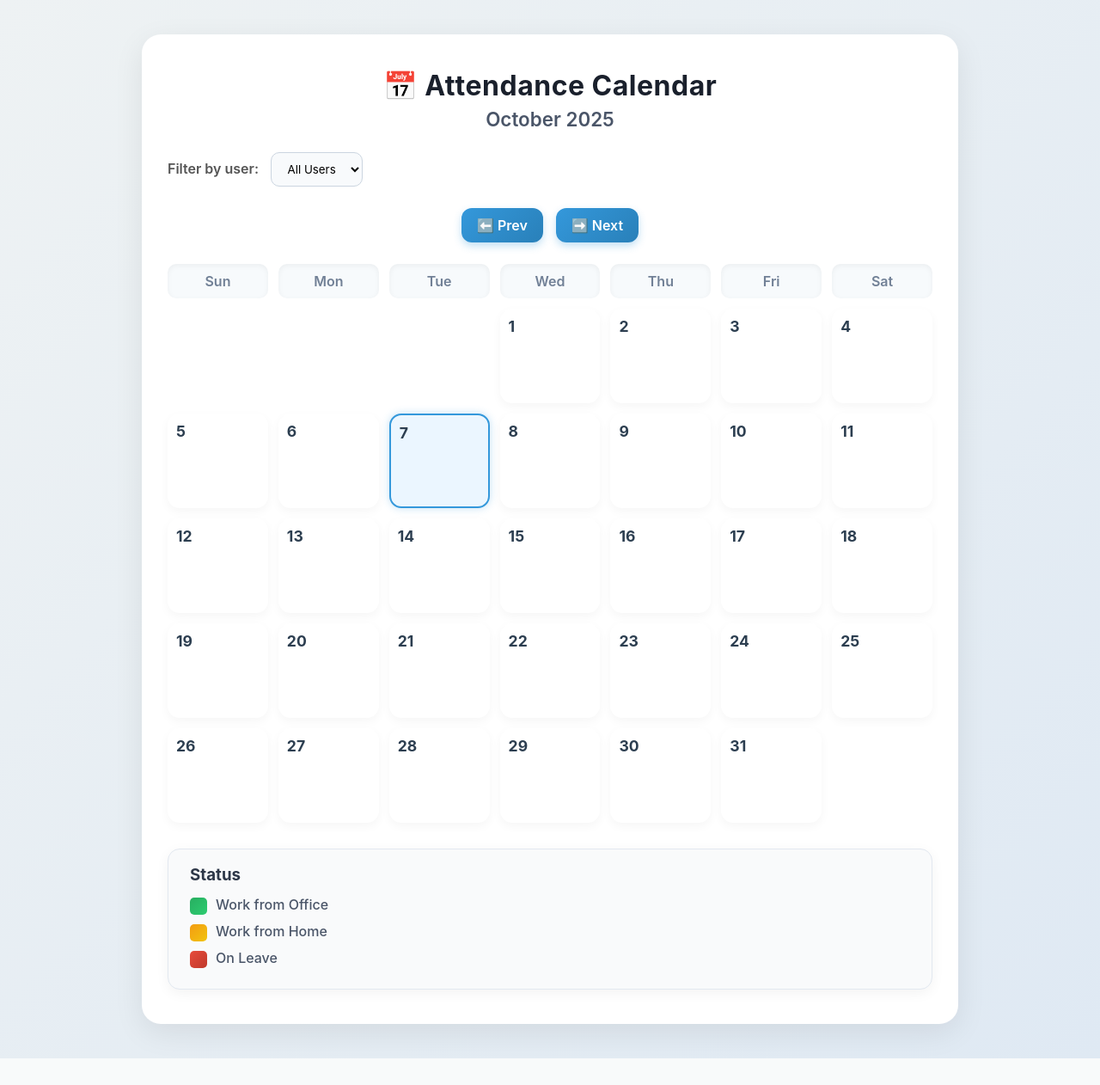
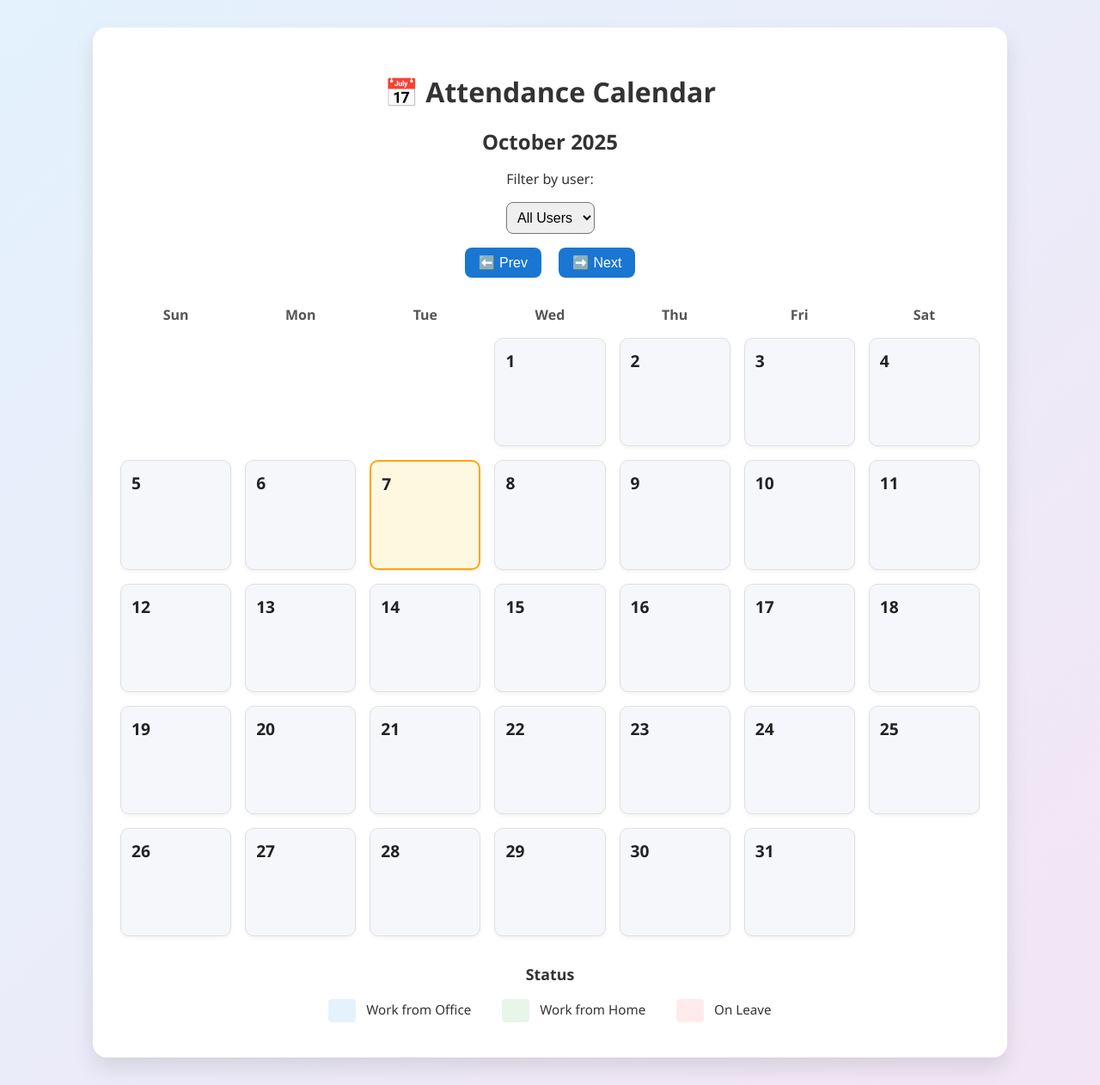
Before and after one commit to GPRaikar/Attendance-Tracker-Backend, a Flask app: page /calendar in a window 1280 px wide. Shown: the whole page at 86% size. Before the commit the page ends 1231 px from the top, so only its background shows below. Run offline with Flask 3, Linux system fonts and the light colour scheme; data that the repository does not hold is empty.

Commit message:
Update style.css

```diff
--- a/static/style.css
+++ b/static/style.css
@@ -1,297 +1,146 @@
-/* ===============================
-   Global Reset & Base Styling
-=============================== */
-* {
+body {
+  font-family: 'Segoe UI', Tahoma, Geneva, Verdana, sans-serif;
+  background: linear-gradient(135deg, #e3f2fd, #f3e5f5);
   margin: 0;
-  padding: 0;
-  box-sizing: border-box;
-  font-family: "Inter", "Poppins", sans-serif;
+  padding: 2rem;
+  color: #333;
 }
 
-body {
-  background: linear-gradient(135deg, #eef2f3, #dfe9f3);
-  color: #2c3e50;
-  display: flex;
-  justify-content: center;
-  align-items: flex-start;
-  min-height: 100vh;
-  padding: 40px 20px;
+.calendar-container {
+  max-width: 1000px;
+  margin: auto;
+  background: white;
+  border-radius: 16px;
+  padding: 2rem;
+  box-shadow: 0 12px 24px rgba(0, 0, 0, 0.1);
 }
 
-/* ===============================
-   Calendar Container
-=============================== */
-.calendar-container {
-  background: #ffffff;
-  border-radius: 22px;
-  box-shadow: 0 10px 35px rgba(0, 0, 0, 0.08);
-  padding: 40px 30px;
-  max-width: 950px;
-  width: 100%;
-  animation: fadeIn 0.8s ease;
-  transition: all 0.3s ease;
+h1, h2 {
+  text-align: center;
+  margin-bottom: 1rem;
+  color: #333;
 }
 
-.calendar-container:hover {
-  transform: translateY(-2px);
-  box-shadow: 0 14px 40px rgba(0, 0, 0, 0.12);
+label, select, .calendar-controls {
+  display: block;
+  margin: 1rem auto;
+  text-align: center;
 }
 
-/* ===============================
-   Headings
-=============================== */
-h1 {
-  text-align: center;
-  font-weight: 700;
-  font-size: 2rem;
-  color: #1a202c;
-  letter-spacing: 0.5px;
-  margin-bottom: 6px;
+select {
+  padding: 0.5rem;
+  font-size: 1rem;
+  border-radius: 8px;
 }
 
-#monthLabel {
-  text-align: center;
-  font-size: 1.4rem;
-  color: #4a5568;
-  margin-bottom: 25px;
-  font-weight: 600;
+button {
+  margin: 0 0.5rem;
+  padding: 0.5rem 1rem;
+  font-size: 1rem;
+  cursor: pointer;
+  border: none;
+  border-radius: 8px;
+  background-color: #1976d2;
+  color: white;
+  transition: background-color 0.2s ease;
+}
+button:hover {
+  background-color: #0d47a1;
 }
 
-/* ===============================
-   Filter Dropdown
-=============================== */
-label {
-  font-weight: 600;
+#calendar {
+  display: grid;
+  grid-template-columns: repeat(7, 1fr);
+  gap: 1rem;
+  margin-top: 2rem;
+}
+
+.day-name {
+  font-weight: bold;
+  text-align: center;
   color: #555;
 }
 
-#userFilter {
-  margin-left: 10px;
-  padding: 10px 14px;
+.day {
+  background-color: #f5f7fa;
   border-radius: 10px;
-  border: 1px solid #cbd5e0;
-  background-color: #f8fafc;
-  transition: all 0.3s ease;
+  padding: 0.75rem;
+  min-height: 100px;
+  border: 1px solid #e0e0e0;
+  position: relative;
+  box-shadow: 0 2px 4px rgba(0,0,0,0.05);
 }
 
-#userFilter:hover,
-#userFilter:focus {
-  border-color: #3498db;
-  background-color: #ffffff;
-  box-shadow: 0 0 6px rgba(52, 152, 219, 0.4);
+.today {
+  border: 2px solid #ffa500;
+  background-color: #fff8e1;
 }
 
-/* ===============================
-   Calendar Controls
-=============================== */
-.calendar-controls {
-  display: flex;
-  justify-content: center;
-  gap: 15px;
-  margin: 25px 0;
-}
-
-button {
-  background: linear-gradient(135deg, #3498db, #2980b9);
-  color: #fff;
+.empty {
+  background: transparent;
   border: none;
-  padding: 10px 18px;
-  border-radius: 12px;
-  font-size: 1rem;
-  cursor: pointer;
-  font-weight: 600;
-  transition: all 0.3s ease;
-  box-shadow: 0 4px 10px rgba(52, 152, 219, 0.3);
-}
-
-button:hover {
-  transform: translateY(-2px);
-  background: linear-gradient(135deg, #4aa3df, #1f6aa8);
-  box-shadow: 0 6px 12px rgba(52, 152, 219, 0.4);
-}
-
-button:active {
-  transform: scale(0.96);
-}
-
-/* ===============================
-   Calendar Grid
-=============================== */
-#calendar {
-  display: grid;
-  grid-template-columns: repeat(7, 1fr);
-  gap: 12px;
-}
-
-.day-name {
-  text-align: center;
-  font-weight: 600;
-  color: #718096;
-  padding: 10px;
-  background: #f7fafc;
-  border-radius: 10px;
-  box-shadow: inset 0 2px 6px rgba(0, 0, 0, 0.05);
-}
-
-.day {
-  background: #ffffff;
-  border-radius: 14px;
-  min-height: 110px;
-  padding: 10px;
-  position: relative;
-  box-shadow: 0 4px 12px rgba(0, 0, 0, 0.04);
-  transition: all 0.25s ease;
-}
-
-.day:hover {
-  transform: translateY(-4px);
-  box-shadow: 0 8px 18px rgba(0, 0, 0, 0.08);
-}
-
-.day.empty {
-  background: transparent;
   box-shadow: none;
 }
 
 .date {
-  font-weight: 700;
-  color: #2c3e50;
-  font-size: 1.1rem;
-  margin-bottom: 5px;
+  font-weight: bold;
+  font-size: 1.2rem;
+  margin-bottom: 0.5rem;
+  color: #222;
 }
 
-/* ===============================
-   Today Highlight
-=============================== */
-.today {
-  border: 2px solid #3498db;
-  background: #ebf6ff;
-  box-shadow: 0 0 10px rgba(52, 152, 219, 0.3);
+.status {
+  padding: 0.35rem 0.5rem;
+  margin: 0.25rem 0;
+  border-radius: 6px;
+  font-size: 0.9rem;
+  transition: transform 0.2s, box-shadow 0.2s;
+  cursor: default;
 }
 
-/* ===============================
-   Status Tags
-=============================== */
-.status {
-  display: block;
-  font-size: 0.85rem;
-  border-radius: 10px;
-  padding: 5px 8px;
-  margin-top: 5px;
-  text-align: center;
-  font-weight: 500;
-  color: #fff;
-  word-break: break-word;
-  animation: fadeIn 0.3s ease;
+.status:hover {
+  transform: scale(1.03);
+  box-shadow: 0 2px 6px rgba(0, 0, 0, 0.1);
 }
 
 .status.wfo {
-  background: linear-gradient(135deg, #27ae60, #2ecc71);
-  box-shadow: 0 2px 10px rgba(39, 174, 96, 0.3);
+  background-color: #e3f2fd;
+  color: #0d47a1;
 }
 
 .status.wfh {
-  background: linear-gradient(135deg, #f39c12, #f1c40f);
-  color: #222;
-  box-shadow: 0 2px 10px rgba(241, 196, 15, 0.3);
+  background-color: #e8f5e9;
+  color: #1b5e20;
 }
 
 .status.leave {
-  background: linear-gradient(135deg, #e74c3c, #c0392b);
-  box-shadow: 0 2px 10px rgba(231, 76, 60, 0.3);
+  background-color: #ffebee;
+  color: #b71c1c;
 }
 
 .status.unknown {
-  background: #95a5a6;
+  background-color: #eceff1;
+  color: #37474f;
 }
 
-/* ===============================
-   Legend Section
-=============================== */
 .legend {
-  margin-top: 30px;
-  background: #f9fafb;
-  border-radius: 14px;
-  padding: 18px 25px;
-  box-shadow: 0 4px 15px rgba(0, 0, 0, 0.05);
-  border: 1px solid #e2e8f0;
+  margin-top: 2rem;
+  text-align: center;
+  font-size: 0.95rem;
 }
-
 .legend h3 {
-  margin-bottom: 10px;
-  color: #2d3748;
-  font-weight: 700;
+  margin-bottom: 0.5rem;
 }
-
 .legend div {
-  display: flex;
-  align-items: center;
-  margin-bottom: 6px;
-  font-weight: 500;
-  color: #4a5568;
+  display: inline-block;
+  margin: 0.3rem 1rem;
+  vertical-align: middle;
 }
-
-.legend .status {
-  width: 20px;
-  height: 20px;
-  margin-right: 10px;
-  border-radius: 5px;
-  box-shadow: none;
+.legend span {
+  display: inline-block;
+  width: 16px;
+  height: 16px;
+  margin-right: 0.5rem;
+  vertical-align: middle;
+  border-radius: 4px;
 }
-
-/* ===============================
-   Animations
-=============================== */
-@keyframes fadeIn {
-  from {
-    opacity: 0;
-    transform: translateY(8px);
-  }
-  to {
-    opacity: 1;
-    transform: translateY(0);
-  }
-}
-
-/* ===============================
-   Responsive Design
-=============================== */
-@media (max-width: 900px) {
-  #calendar {
-    gap: 10px;
-  }
-
-  .calendar-container {
-    padding: 30px 20px;
-  }
-}
-
-@media (max-width: 768px) {
-  #calendar {
-    grid-template-columns: repeat(7, 1fr);
-    gap: 6px;
-  }
-
-  .day {
-    min-height: 90px;
-  }
-
-  h1 {
-    font-size: 1.6rem;
-  }
-
-  button {
-    padding: 8px 12px;
-    font-size: 0.9rem;
-  }
-}
-
-@media (max-width: 480px) {
-  #calendar {
-    grid-template-columns: repeat(3, 1fr);
-  }
-
-  #monthLabel {
-    font-size: 1.1rem;
-  }
-}
```
